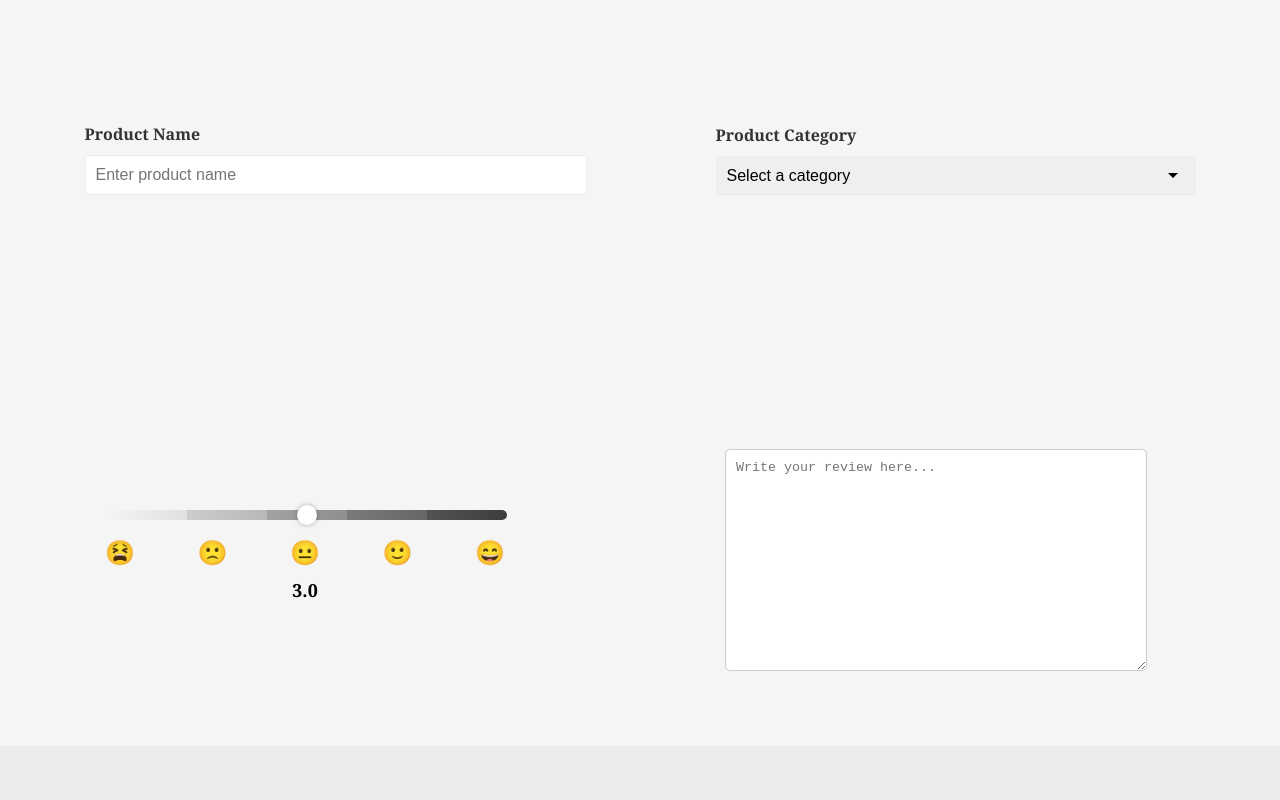
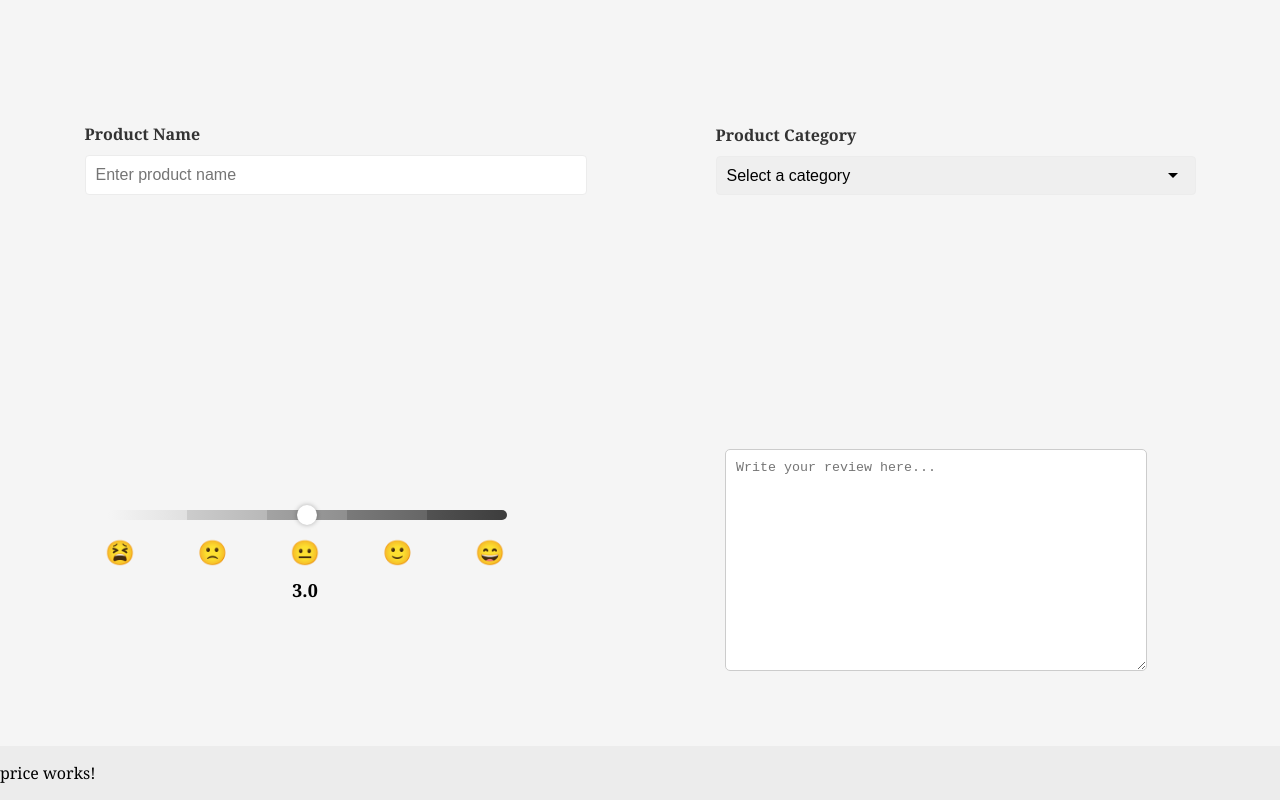
Before and after one commit to vidushichauhan/Optimum-Price-Analyses, an Angular app in the folder optiPrice/: page / in a window 1280 px wide. Shown: the part 191-991 px from the top of the page. Before the commit the page ends 937 px from the top, so only its background shows below. Built offline with nearby package versions, Linux system fonts and the light colour scheme.

Commit message:
Added app-price in html component

```diff
--- a/optiPrice/src/app/app.component.html
+++ b/optiPrice/src/app/app.component.html
@@ -1,3 +1,4 @@
 <app-navbar></app-navbar>
 <app-product></app-product>
 <app-reviews></app-reviews>
+<app-price></app-price>
```
Also changed, not shown: 1 other file (tests, documents, lock files or other folders).
